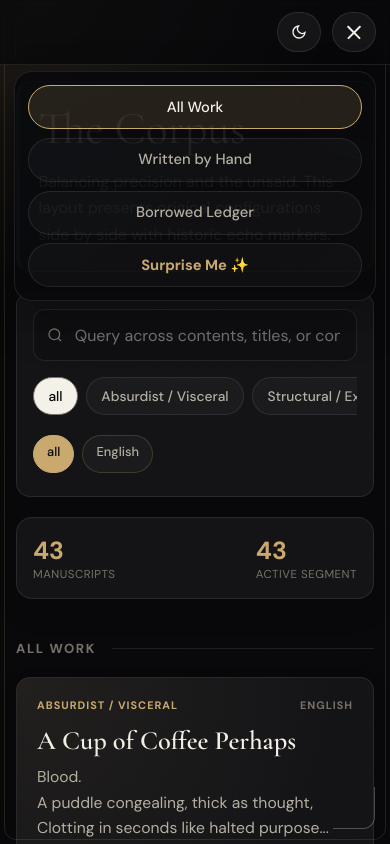
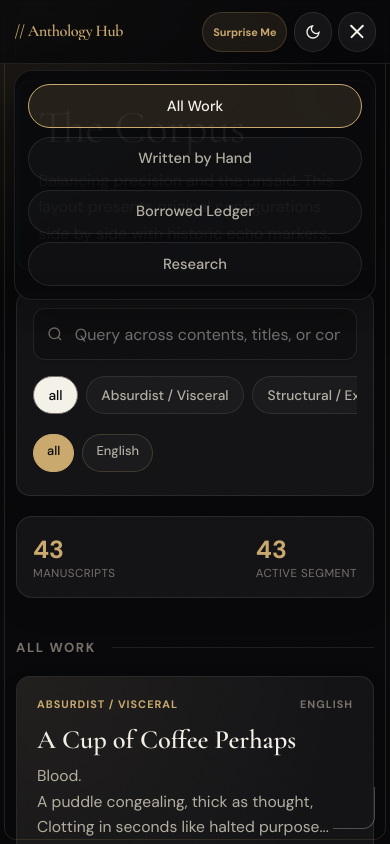
Before and after one commit to dhruvaburande/thecorpus, a plain HTML site: page index.html in a window 390 px wide. Both pictures are taken after a click on the button 353 px from the left and 32 px from the top of the page. Shown: the top 844 px of the page. Drawn offline with nearby package versions, Linux system fonts and the light colour scheme.

Commit message:
Update index.html

```diff
--- a/index.html
+++ b/index.html
@@ -1,3 +1,4 @@
+
 <!DOCTYPE html>
 <html lang="en">
 <head>
@@ -275,6 +276,8 @@ body[data-theme="light"] .navbar {
   min-width: 0;
 }
 .nav-brand span { color: var(--gold); }
+.nav-brand .brand-name { color: var(--ink); }
+.nav-brand .brand-hub { color: var(--gold); }
 
 .nav-controls {
   display: flex;
@@ -368,6 +371,27 @@ body[data-theme="light"] .menu-toggle {
 .menu-toggle:hover {
   border-color: var(--gold);
   color: var(--gold);
+}
+
+.mobile-surprise-btn {
+  display: none;
+  border: 1px solid var(--border-glow);
+  background: rgba(201, 169, 110, 0.1);
+  color: var(--gold);
+  border-radius: 999px;
+  min-height: 38px;
+  padding: 0.55rem 0.9rem;
+  font: inherit;
+  font-size: 0.82rem;
+  font-weight: 700;
+  cursor: pointer;
+  white-space: nowrap;
+  transition: var(--transition);
+}
+.mobile-surprise-btn:hover {
+  background: var(--gold);
+  color: #09090b;
+  border-color: var(--gold);
 }
 
 .hero-dashboard,
@@ -982,6 +1006,167 @@ body[data-theme="light"] .nav-links {
   .card-title { font-size: 1.52rem; }
 }
 
+
+/* FINAL MOBILE NAVIGATION OVERRIDE: dropdown menu from phone/tablet widths */
+@media (max-width: 900px) {
+  .navbar {
+    position: sticky;
+    top: 0;
+    padding: 0.72rem 0.9rem;
+    flex-direction: row;
+    align-items: center;
+    justify-content: space-between;
+    gap: 0.65rem;
+    min-height: 62px;
+  }
+
+  .nav-brand {
+    display: flex !important;
+    align-items: center;
+    min-width: 0;
+    flex: 1 1 auto;
+    font-size: clamp(1.05rem, 4vw, 1.28rem) !important;
+    line-height: 1;
+    white-space: nowrap;
+    overflow: hidden;
+  }
+
+  .nav-brand .brand-name {
+    display: none;
+  }
+
+  .nav-brand .brand-hub {
+    overflow: hidden;
+    text-overflow: ellipsis;
+    white-space: nowrap;
+  }
+
+  .nav-controls {
+    width: auto;
+    margin-left: auto;
+    display: flex;
+    flex-direction: row;
+    align-items: center;
+    justify-content: flex-end;
+    gap: 0.5rem;
+    flex-shrink: 0;
+  }
+
+  .mobile-surprise-btn {
+    display: inline-flex;
+    align-items: center;
+    justify-content: center;
+    height: 40px;
+    min-height: 40px;
+    padding: 0 0.82rem;
+    font-size: 0.76rem;
+  }
+
+  .action-btn {
+    width: 42px;
+    height: 40px;
+    min-height: 40px;
+    padding: 0;
+  }
+
+  .menu-toggle {
+    display: flex;
+    flex-shrink: 0;
+  }
+
+  .nav-links {
+    position: absolute;
+    top: calc(100% + 0.45rem);
+    right: 0.9rem;
+    left: 0.9rem;
+    width: auto;
+    display: none !important;
+    grid-template-columns: 1fr;
+    gap: 0.55rem;
+    padding: 0.8rem;
+    border: 1px solid var(--border);
+    border-radius: 18px;
+    background: rgba(9, 9, 11, 0.94);
+    backdrop-filter: blur(16px);
+    -webkit-backdrop-filter: blur(16px);
+    box-shadow: 0 18px 45px rgba(0, 0, 0, 0.28);
+    overflow: hidden;
+    z-index: 1100;
+  }
+
+  body[data-theme="light"] .nav-links {
+    background: rgba(251, 242, 223, 0.96);
+  }
+
+  .navbar.menu-open .nav-links {
+    display: grid !important;
+  }
+
+  .nav-link {
+    min-height: 44px;
+    display: flex;
+    align-items: center;
+    justify-content: center;
+    text-align: center;
+    padding: 0.72rem 0.75rem;
+    border: 1px solid var(--border);
+    border-radius: 999px;
+    background: rgba(128, 128, 128, 0.06);
+    font-size: 0.92rem;
+    white-space: normal;
+    line-height: 1.15;
+  }
+
+  .nav-link.active {
+    border-color: var(--gold);
+    background: rgba(201, 169, 110, 0.14);
+  }
+
+  .nav-link.active::after {
+    display: none;
+  }
+
+  .nav-link-surprise {
+    display: none !important;
+  }
+
+  .navbar.menu-open .menu-toggle span:nth-child(1) {
+    transform: translateY(6.5px) rotate(45deg);
+  }
+
+  .navbar.menu-open .menu-toggle span:nth-child(2) {
+    opacity: 0;
+  }
+
+  .navbar.menu-open .menu-toggle span:nth-child(3) {
+    transform: translateY(-6.5px) rotate(-45deg);
+  }
+
+  .hero-dashboard {
+    margin-top: 1rem;
+  }
+}
+
+@media (max-width: 390px) {
+  .mobile-surprise-btn {
+    font-size: 0.68rem;
+    padding: 0 0.62rem;
+  }
+
+  .nav-brand {
+    font-size: 1.02rem !important;
+  }
+
+  .nav-controls {
+    gap: 0.38rem;
+  }
+
+  .action-btn,
+  .menu-toggle {
+    width: 38px;
+  }
+}
+
 </style>
 </head>
 <body data-theme="dark">
@@ -1004,9 +1189,14 @@ body[data-theme="light"] .nav-links {
 </div>
 
 <nav class="navbar" id="siteNavbar">
-  <a href="#" class="nav-brand">Dhruva Burande <span>// Anthology Hub</span></a>
+  <a href="#" class="nav-brand" aria-label="Dhruva Burande Anthology Hub">
+    <span class="brand-name">Dhruva Burande</span>
+    <span class="brand-hub">// Anthology Hub</span>
+  </a>
 
   <div class="nav-controls">
+    <button class="mobile-surprise-btn" onclick="triggerSurpriseMe(event)" aria-label="Open a random poem">Surprise Me</button>
+
     <button class="action-btn" id="themeToggle" aria-label="Toggle visual theme">
       <svg width="16" height="16" viewBox="0 0 24 24" fill="none" stroke="currentColor" stroke-width="2">
         <path d="M21 12.79A9 9 0 1 1 11.21 3 7 7 0 0 0 21 12.79z"/>
@@ -1023,7 +1213,8 @@ body[data-theme="light"] .nav-links {
       <a href="#" class="nav-link active" onclick="switchGridCollection('all', this, event)">All Work</a>
       <a href="#" class="nav-link" onclick="switchGridCollection('Written by Hand', this, event)">Written by Hand</a>
       <a href="#" class="nav-link" onclick="switchGridCollection('Borrowed Ledger', this, event)">Borrowed Ledger</a>
-      <a href="#" class="nav-link" style="color: var(--gold); font-weight: 700;" onclick="triggerSurpriseMe(event)">Surprise Me ✨</a>
+      <a href="#" class="nav-link" onclick="switchGridCollection('Research', this, event)">Research</a>
+      <a href="#" class="nav-link nav-link-surprise" style="color: var(--gold); font-weight: 700;" onclick="triggerSurpriseMe(event)">Surprise Me ✨</a>
     </div>
   </div>
 </nav>
@@ -1070,7 +1261,7 @@ body[data-theme="light"] .nav-links {
   <p style="margin-bottom: 1rem; margin-top: 0.5rem;">The poems featured in this section are included for educational and literary appreciation. It is my intention to only share works that have entered the Public Domain (meaning the copyright has expired).</p>
   <p style="margin-bottom: 1rem;">I do not claim ownership of these works, nor do I intend to infringe upon the rights of any estates, heirs, or publishers. Every effort has been made to attribute these works correctly to their original authors.</p>
   <p><strong>Notice to Copyright Holders:</strong><br>
-  If you believe that a specific work included here is still under active copyright protection or if you are a legal representative for an author's estate and would like a work removed, please contact me immediately at <a href="/cdn-cgi/l/email-protection" class="__cf_email__" data-cfemail="0f6b6d7a7d6e616b6a3f3e3d3b4f68626e6663216c6062">[email&#160;protected]</a>. I am happy to honor all legitimate take-down requests.</p>
+  If you believe that a specific work included here is still under active copyright protection or if you are a legal representative for an author's estate and would like a work removed, please contact me immediately at <a href="/cdn-cgi/l/email-protection" class="__cf_email__" data-cfemail="690d0b1c1b08070d0c59585b5d290e04080005470a0604">[email&#160;protected]</a>. I am happy to honor all legitimate take-down requests.</p>
 </footer>
 
 <div class="reader-modal" id="immersiveReader" role="dialog" aria-hidden="true">
@@ -1173,7 +1364,11 @@ function buildInterfaceGrids() {
       card.style.setProperty('--y', `${e.clientY - rect.top}px`);
     });
 
-    card.addEventListener('click', () => triggerImmersiveReader(item.id));
+    if (item.pdfUrl) {
+      card.addEventListener('click', () => window.open(item.pdfUrl, '_blank'));
+    } else {
+      card.addEventListener('click', () => triggerImmersiveReader(item.id));
+    }
     grid.appendChild(card);
   });
 }
@@ -1266,7 +1461,13 @@ function triggerSurpriseMe(ev) {
   }
 
   const randomItem = database[Math.floor(Math.random() * database.length)];
-  triggerImmersiveReader(randomItem.id);
+
+  if (randomItem.pdfUrl) {
+    window.open(randomItem.pdfUrl, '_blank');
+  } else {
+    triggerImmersiveReader(randomItem.id);
+  }
+
   showToast(`Manifesting: ${randomItem.title}`);
 }
 
@@ -1344,5 +1545,5 @@ document.addEventListener('DOMContentLoaded', () => {
   window.dispatchEvent(new Event('scroll'));
 });
 </script>
-<script>(function(){function c(){var b=a.contentDocument||a.contentWindow.document;if(b){var d=b.createElement('script');d.innerHTML="window.__CF$cv$params={r:'a08672c80bb61651',t:'MTc4MDkwNjUyMg=='};var a=document.createElement('script');a.src='/cdn-cgi/challenge-platform/scripts/jsd/main.js';document.getElementsByTagName('head')[0].appendChild(a);";b.getElementsByTagName('head')[0].appendChild(d)}}if(document.body){var a=document.createElement('iframe');a.height=1;a.width=1;a.style.position='absolute';a.style.top=0;a.style.left=0;a.style.border='none';a.style.visibility='hidden';document.body.appendChild(a);if('loading'!==document.readyState)c();else if(window.addEventListener)document.addEventListener('DOMContentLoaded',c);else{var e=document.onreadystatechange||function(){};document.onreadystatechange=function(b){e(b);'loading'!==document.readyState&&(document.onreadystatechange=e,c())}}}})();</script></body>
+</body>
 </html>
```
